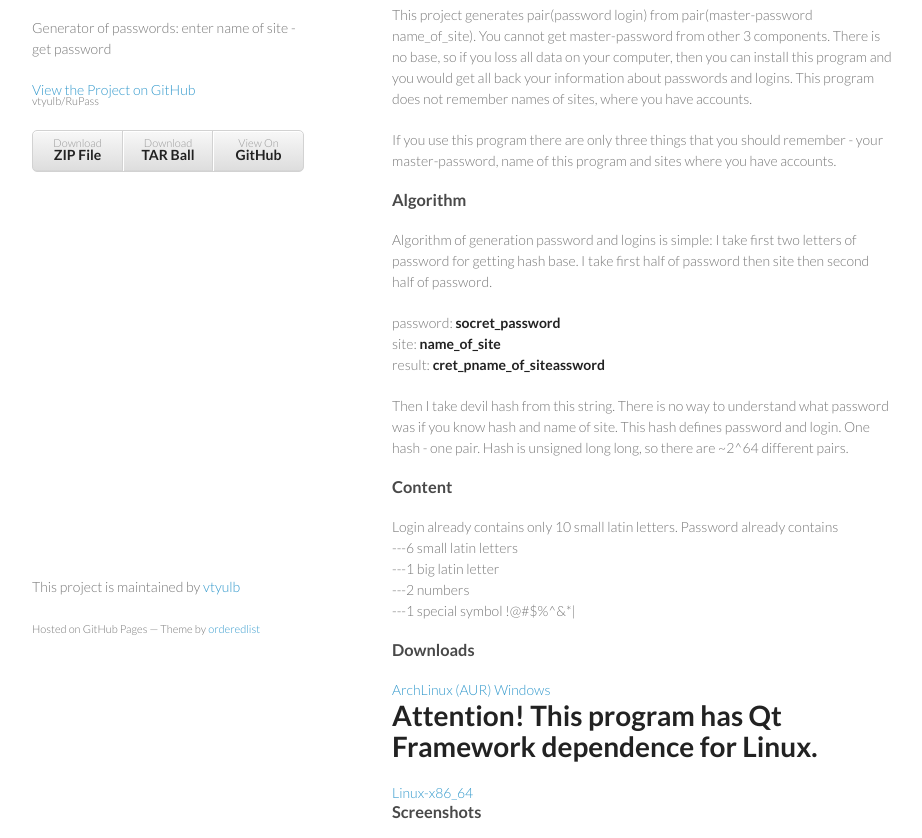
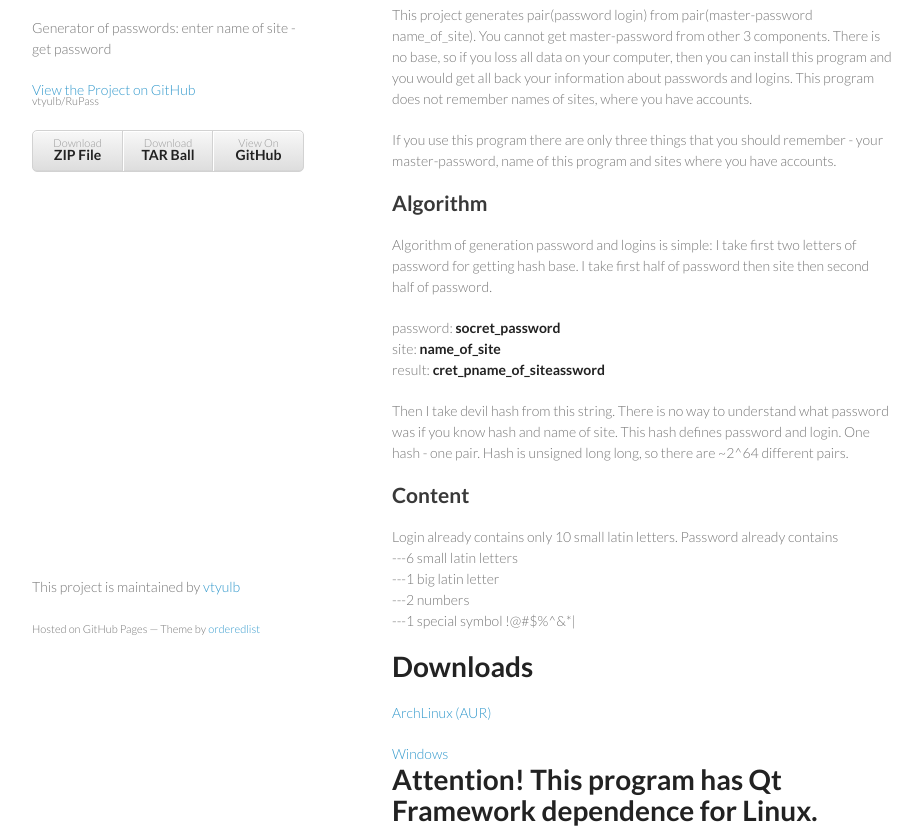
Before and after one commit to vtyulb/RuPass, a plain HTML site: page index.html in a window 1280 px wide. Shown: the part 92-930 px from the top of the page, without its empty margins (178-1100 px from the left). Drawn offline with Linux system fonts and the light colour scheme.

Commit message:
Wrong H-tags improved

```diff
--- a/index.html
+++ b/index.html
@@ -42,7 +42,7 @@ This program does not remember names of sites, where you have accounts.</p>
 should remember - your master-password, name of this program
 and sites where you have accounts.</p>
 
-<h3>Algorithm</h3>
+<h2>Algorithm</h2>
 
 <p>Algorithm of generation password and logins is simple:
 I take first two letters of password for getting hash base.
@@ -58,7 +58,7 @@ This hash defines password and login.
 One hash - one pair.
 Hash is unsigned long long, so there are ~2^64 different pairs.</p>
 
-<h3>Content</h3>
+<h2>Content</h2>
 
 <p>Login already contains only 10 small latin letters.
 Password already contains<br>
@@ -67,13 +67,13 @@ Password already contains<br>
 ---2 numbers<br>
 ---1 special symbol !@#$%^&amp;*|  </p>
 
-<h3>Downloads</h3>
-<a href=https://aur.archlinux.org/packages/rupass-git/>ArchLinux (AUR)</a>
+<h1>Downloads</h1>
+<p><a href=https://aur.archlinux.org/packages/rupass-git/>ArchLinux (AUR)</a></p>
 <a href=RuPassPortable.zip>Windows</a>
 <h1>Attention! This program has Qt Framework dependence for Linux.</h1>
 <a href=rupass-linux-x86_64.tar.gz>Linux-x86_64</a>
 
-<h3>Screenshots</h3>
+<h2>Screenshots</h2>
 
 <p><img src="http://habrastorage.org/storage2/e6e/cef/9bb/e6ecef9bbf52ed154d7ed0f6a7367825.png"></p>
       </section>
```
